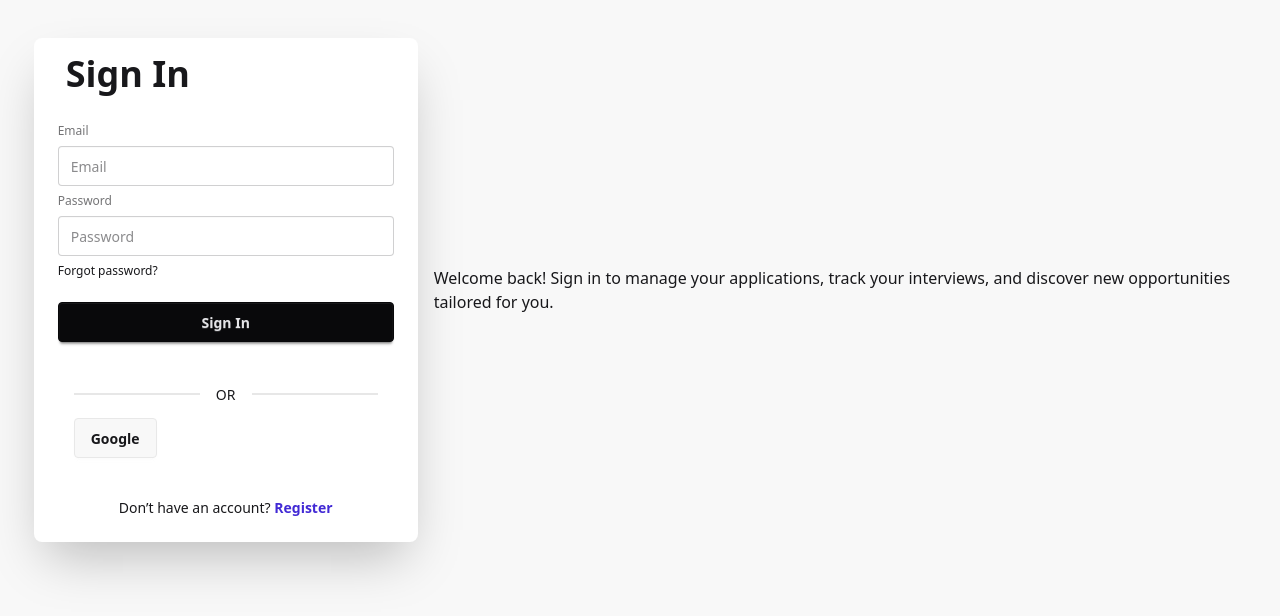
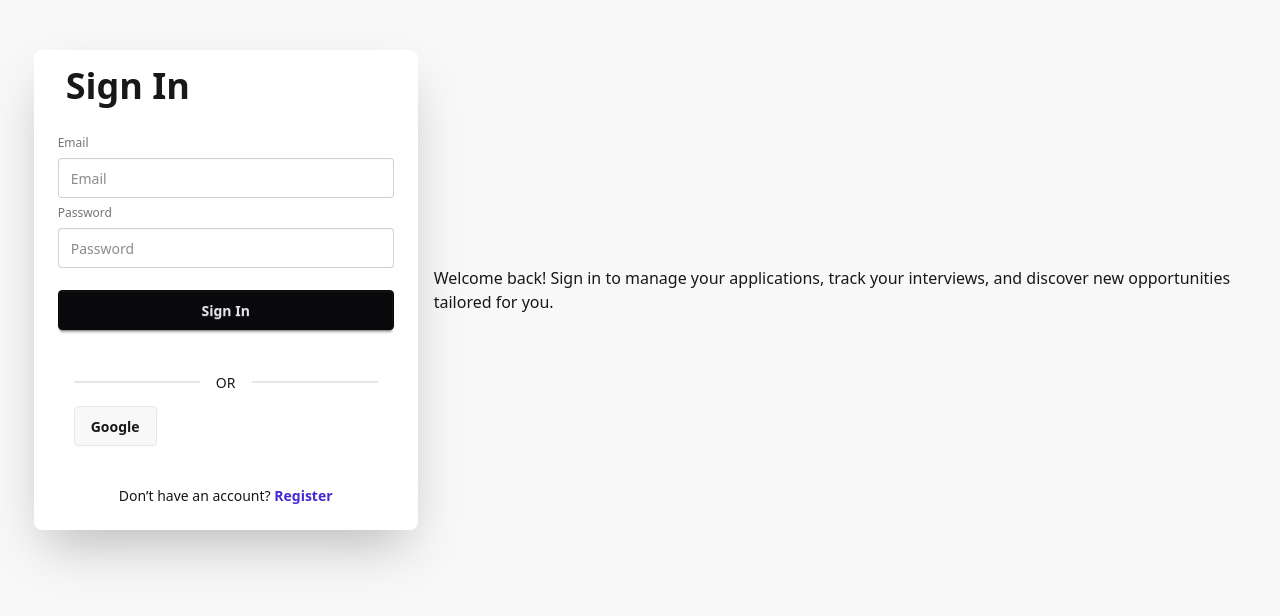
Before and after one commit to shafikulnayem10/Dev-Hunt-Job-Portal-, a React (Vite) app in the folder Job_Portal/: page /signin in a window 1280 px wide. Shown: the part 110-726 px from the top of the page. Built offline with nearby package versions, Linux system fonts and the light colour scheme; no server answers.

Commit message:
Update SignIn.jsx

```diff
--- a/Job_Portal/src/Pages/SignIn/SignIn.jsx
+++ b/Job_Portal/src/Pages/SignIn/SignIn.jsx
@@ -81,9 +81,7 @@ const SignIn = () => {
                   placeholder="Password"
                   required
                 />
-                <div>
-                  <a className="link link-hover">Forgot password?</a>
-                </div>
+
 
                 {/* Animated Sign In Button */}
                 <motion.button
```
